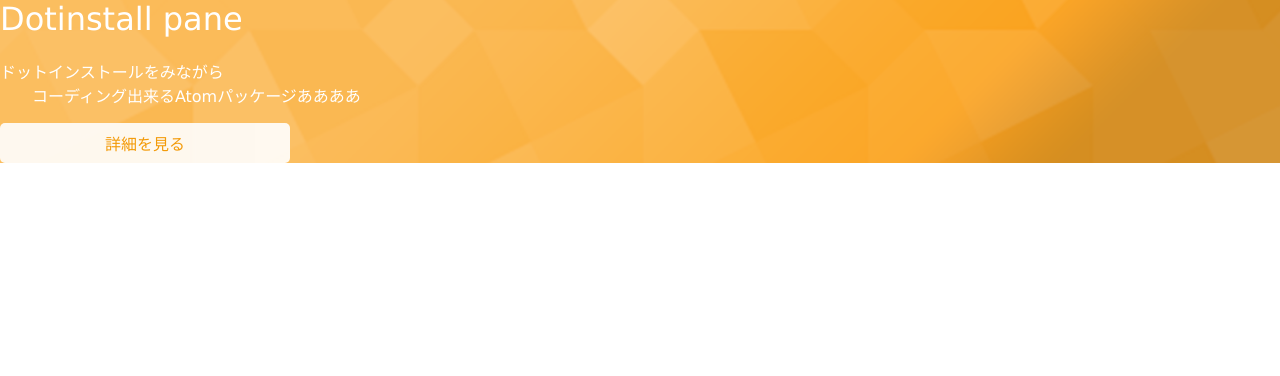
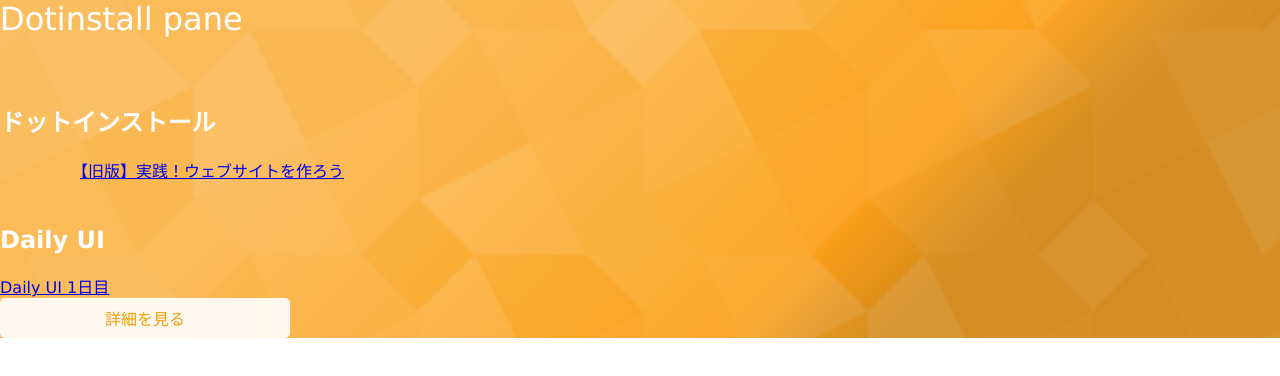
Before and after one commit to mousemacx/portfolio, a plain HTML site: page index.html in a window 1280 px wide. Drawn offline with Linux system fonts and the light colour scheme.

Commit message:
自分のポートフォリオ リンク集

```diff
--- a/index.html
+++ b/index.html
@@ -9,9 +9,12 @@
  <body>
    <header>
    <h1>Dotinstall pane</h1>
-   <p>ドットインストールをみながら<br>
-　　コーディング出来るAtomパッケージああああ
-   </p>
+　　　　<h2>ドットインストール</h2>
+　　　　　<a href="dotinstall/kyu_website/index.html">【旧版】実践！ウェブサイトを作ろう</a><br />
+
+　　　　<h2>Daily UI</h2>
+         <a href="#">Daily UI 1日目</a><br />
+
    <a href="#" target="_blank" class="btn">詳細を見る</a>
    </header>
 
```
